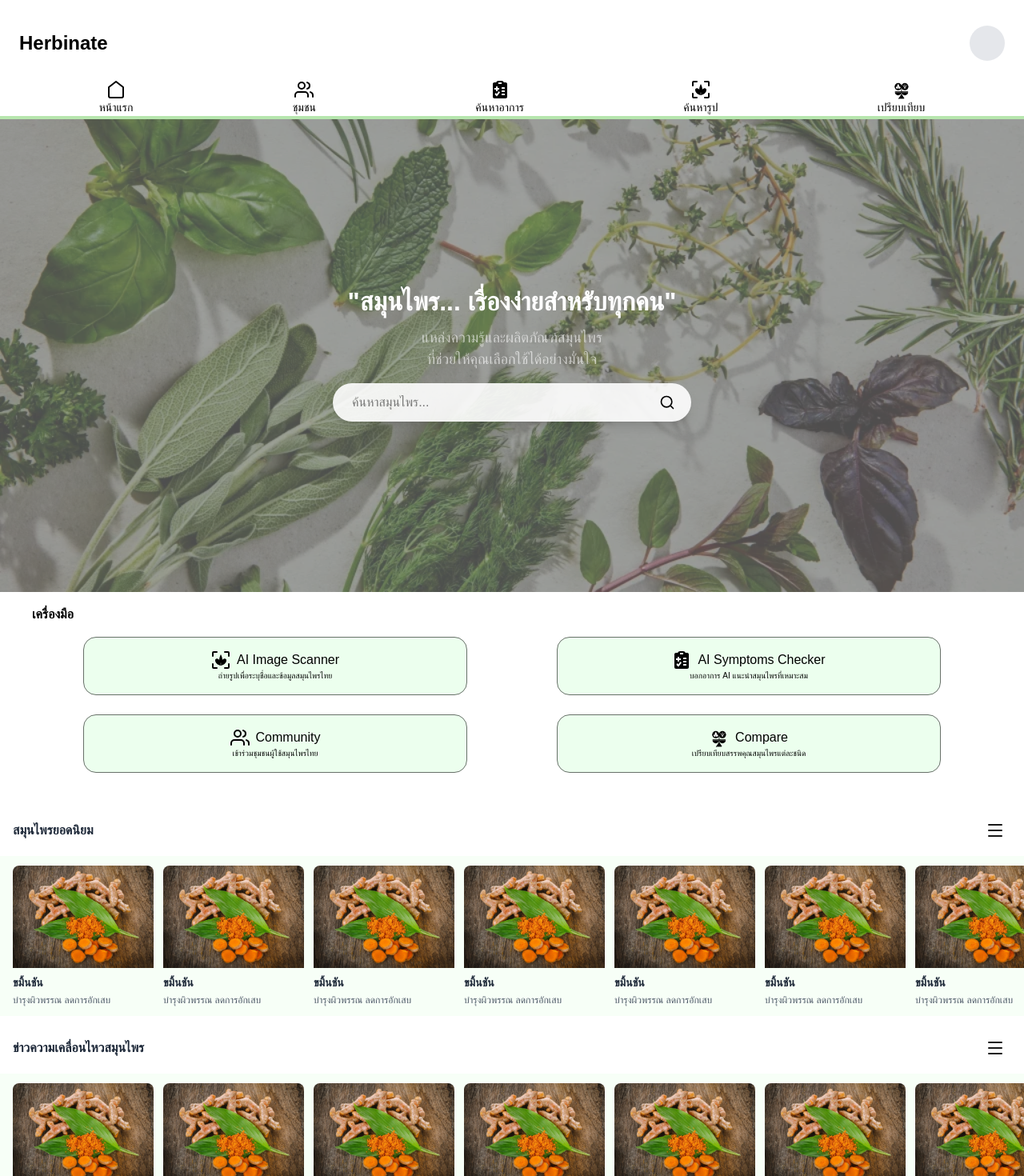
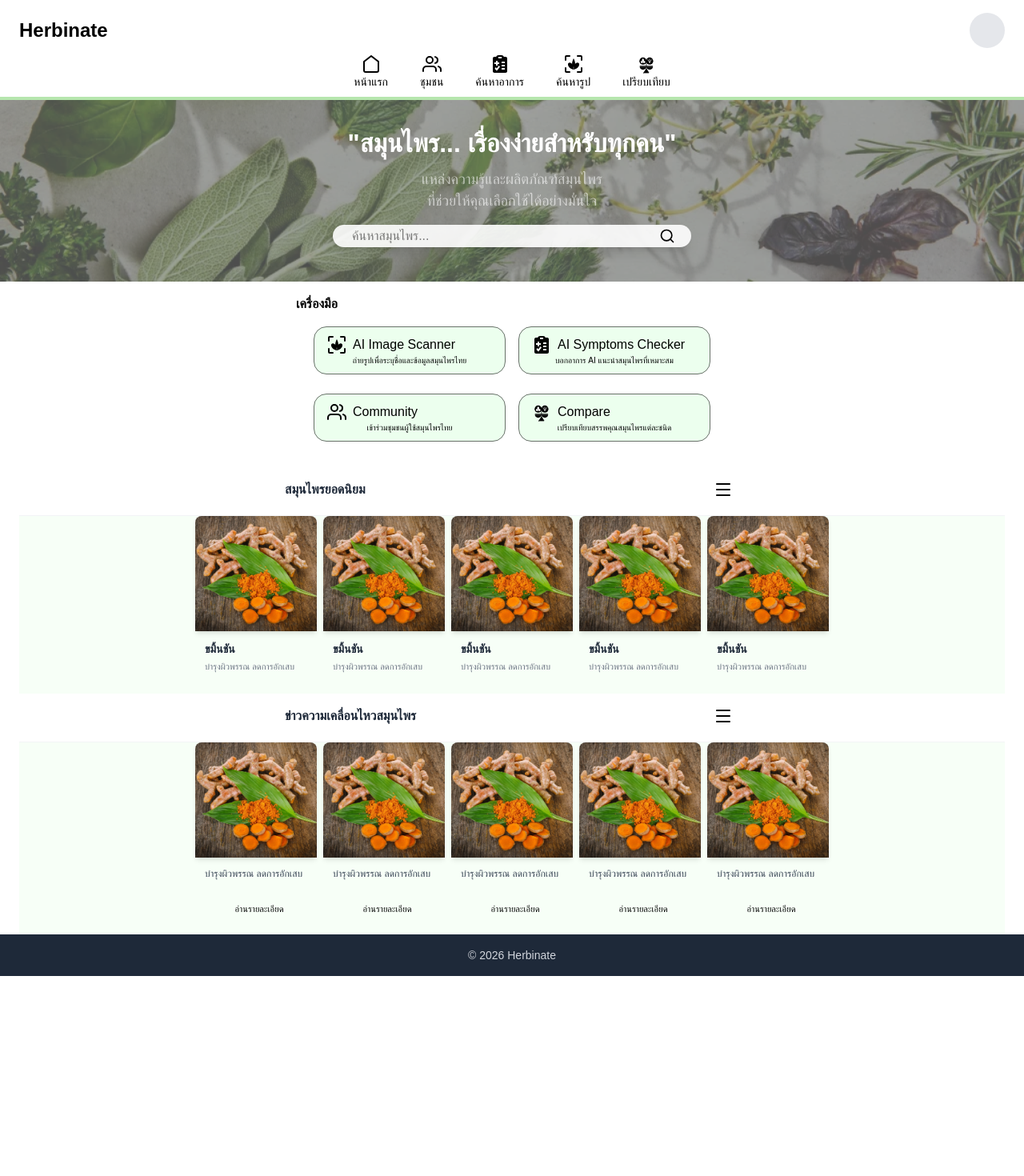
Before and after one commit to dpj6fraa/Herbinate, a Next.js app in the folder frontend/: page /homepage in a window 1280 px wide. Shown: the top 1470 px of the page at 80% size. After the commit the page ends 1220 px from the top, so only its background shows below. Built offline with nearby package versions, Linux system fonts and the light colour scheme.

Commit message:
Modified HomePage 2

```diff
--- a/frontend/app/components/Nav.tsx
+++ b/frontend/app/components/Nav.tsx
@@ -4,7 +4,7 @@ import Link from "next/link";
 
 export default function Nav() {
     return (
-        <nav className="flex flex-col text-[24px] sm:pt-8 px-6 fixed top-0 w-full z-50 bg-white  border-b-4 border-b-[#97DB8B]">
+        <nav className="flex flex-col text-[24px] sm:pt-8 px-6 fixed top-0 w-full z-50 bg-white border-b-4 border-b-[#97DB8B] md:pt-4 ">
             <div className="flex justify-between items-center">
                 <h1 className="font-black text-black">Herbinate</h1>
                 <div>
@@ -12,9 +12,9 @@ export default function Nav() {
                 </div>
             </div>
 
-            <div className="flex justify-around">
+            <div className="flex justify-around md:justify-center gap-10 pb-2">
 
-                <div className="flex flex-col items-center mt-6 cursor-pointer">
+                <div className="flex flex-col items-center mt-2 cursor-pointer">
                     <Link href="" className="flex flex-col items-center cursor-pointer">
                         <svg width="24" height="24" viewBox="0 0 24 24" fill="none" stroke="black" strokeWidth="2" strokeLinecap="round" strokeLinejoin="round">
                             <path d="M3 9l9-7 9 7v11a2 2 0 0 1-2 2H5a2 2 0 0 1-2-2z"></path>
@@ -23,7 +23,7 @@ export default function Nav() {
                     </Link>
                 </div>
 
-                <div className="flex flex-col items-center mt-6 cursor-pointer">
+                <div className="flex flex-col items-center mt-2 cursor-pointer">
                     <Link href="" className="flex flex-col items-center cursor-pointer">
                         <svg width="24" height="24" viewBox="0 0 24 24" fill="none" stroke="black" strokeWidth="2" strokeLinecap="round" strokeLinejoin="round">
                             <path d="M17 21v-2a4 4 0 0 0-4-4H5a4 4 0 0 0-4 4v2"></path>
@@ -35,7 +35,7 @@ export default function Nav() {
                     </Link>
                 </div>
 
-                <div className="flex flex-col items-center mt-6 cursor-pointer">
+                <div className="flex flex-col items-center mt-2 cursor-pointer">
                     <Link href="" className="flex flex-col items-center cursor-pointer">
 
                         <svg width="24" height="24" viewBox="0 0 24 24" fill="none" xmlns="http://www.w3.org/2000/svg">
@@ -55,7 +55,7 @@ export default function Nav() {
                     </Link>
                 </div>
 
-                <div className="flex flex-col items-center mt-6 cursor-pointer">
+                <div className="flex flex-col items-center mt-2 cursor-pointer">
                     <Link href="" className="flex flex-col items-center cursor-pointer">
                         <svg
                             width="24"
@@ -86,7 +86,7 @@ export default function Nav() {
                 </div>
 
 
-                <div className="flex flex-col items-center mt-6 cursor-pointer">
+                <div className="flex flex-col items-center mt-2 cursor-pointer">
                     <Link href="" className="flex flex-col items-center cursor-pointer">
                         <svg width="24" height="24" viewBox="0 0 400 450" fill="none" xmlns="http://www.w3.org/2000/svg">
                             <g transform="scale(1.2) translate(-35, -20)">
--- a/frontend/app/components/forhomepage/HerbsNews.tsx
+++ b/frontend/app/components/forhomepage/HerbsNews.tsx
@@ -10,35 +10,47 @@ interface HerbsItem {
 }
 
 export default function HerbsNews({ data }: { data: HerbsItem[] }) {
+  const limitedNews = data;
+
   return (
-    <>
-      <div className="bg-white mt-2 sticky top-14.25] z-10">
-        <div className="px-4 py-3 flex items-center justify-between">
-          <h2 className="text-lg font-semibold text-gray-800 text-[16px]">
+    <div className="w-full bg-white sm:px-6 mt-2">
+      <div className="sticky top-0 z-20 bg-white border-b border-gray-100">
+        <div className="max-w-150 mx-auto px-4 pb-3 flex items-center justify-between">
+          <h2 className="text-[16px] font-semibold text-gray-800">
             ข่าวความเคลื่อนไหวสมุนไพร
           </h2>
-          <button className="p-2">
-            <Menu className="w-6 h-6" />
+          <button className="p-2 hover:bg-gray-100 rounded-full transition-colors">
+            <Menu className="w-6 h-6 text-black" />
           </button>
         </div>
       </div>
 
-      <div className="bg-white pb-6">
-        <div className="overflow-x-auto scrollbar-hide">
-          <div className="flex gap-3 px-4 py-3 bg-[#F7FFF7]" style={{ width: "max-content" }}>
-            {data?.map((item) => (
-              <div key={item.id} className="shrink-0 w-44 bg-[##F7FFF7]">
-                <div className="bg-[##F7FFF7] bg-red rounded-lg overflow-hidden">
+      <div className="bg-[#F7FFF7]">
+        <div className="max-w-200 mx-auto">
+          <div className="overflow-x-auto scrollbar-hide snap-x snap-mandatory">
+            <div className="flex px-4 pb-6" style={{ width: "max-content" }}>
+              {limitedNews?.map((item) => (
+                <div
+                  key={item.id}
+                  className="shrink-0 w-40 snap-start"
+                >
+                  <div className="flex flex-col items-center text-center">
+                    <div className="w-38 h-36 rounded-t-lg overflow-hidden shadow-md bg-white">
                       <img
                         src={item.src}
                         alt={item.name}
-                    className="w-44 h-32 object-cover"
+                        className="w-full h-full object-cover"
                       />
-                  <div className="pt-2">
-                    <p className="text-xs text-gray-600 mt-1 line-clamp-2 mb-4">
+                    </div>
+
+                    <div className="pt-3 w-full text-left px-2">
+                      <p className="text-[12px] text-gray-700 line-clamp-2 leading-snug h-9 pl-2">
                         {item.description}
                       </p>
-                    <p className="text-xs text-center text-gray-600">อ่านรายละเอียด</p>
+
+                      <p className="text-[11px] text-black text-center font-medium mt-2 cursor-pointer hover:underline pl-2">
+                        อ่านรายละเอียด
+                      </p>
                     </div>
                   </div>
                 </div>
@@ -46,6 +58,7 @@ export default function HerbsNews({ data }: { data: HerbsItem[] }) {
             </div>
           </div>
         </div>
-    </>
+      </div>
+    </div>
   );
 }
--- a/frontend/app/components/forhomepage/PopularHerbs.tsx
+++ b/frontend/app/components/forhomepage/PopularHerbs.tsx
@@ -10,35 +10,43 @@ interface HerbsItem {
 }
 
 export default function PopularHerbs({ data }: { data: HerbsItem[] }) {
+  const limitedData = data;
+
   return (
-    <>
-      <div className="bg-white sticky top-14.25 z-10">
-        <div className="px-4 py-3 flex items-center justify-between">
-          <h2 className="text-lg font-semibold text-gray-800 text-[16px]">
+    <div className="w-full bg-white sm:px-6">
+      <div className="sticky top-0 z-20 bg-white border-b border-gray-100">
+        <div className="max-w-150 mx-auto px-4 pb-3 flex items-center justify-between">
+          <h2 className="text-[16px] font-semibold text-gray-800">
             สมุนไพรยอดนิยม
           </h2>
-          <button className="p-2">
-            <Menu className="w-6 h-6" />
+          <button className="p-2 hover:bg-gray-100 rounded-full transition-colors">
+            <Menu className="w-6 h-6 text-black" />
           </button>
         </div>
       </div>
 
-      <div className="bg-white ">
-        <div className="overflow-x-auto scrollbar-hide">
-          <div className="flex gap-3 px-4 py-3   bg-[#F7FFF7]" style={{ width: "max-content" }}>
-            {data?.map((item) => (
-              <div key={item.id} className="shrink-0 w-44 bg-[##F7FFF7]">
-                <div className="bg-[##F7FFF7] rounded-lg overflow-hidden">
+      <div className="bg-[#F7FFF7]">
+        <div className="max-w-200  mx-auto">
+          <div className="overflow-x-auto scrollbar-hide snap-x snap-mandatory">
+            <div className="flex px-4 pb-6" style={{ width: "max-content" }}>
+              {limitedData?.map((item) => (
+                <div
+                  key={item.id}
+                  className="shrink-0 w-40 snap-start"
+                >
+                  <div className="flex flex-col items-center text-center">
+                    <div className="w-38 h-36 rounded-t-lg overflow-hidden shadow-md bg-white">
                       <img
                         src={item.src}
                         alt={item.name}
-                    className="w-44 h-32 object-cover"
+                        className="w-full h-full object-cover"
                       />
-                  <div className="pt-2">
-                    <h3 className="font-semibold text-sm text-gray-800 line-clamp-2">
+                    </div>
+                    <div className="pt-3 w-full text-left px-2">
+                      <h3 className="font-semibold text-sm text-gray-800 line-clamp-1 pl-2">
                         {item.name}
                       </h3>
-                    <p className="text-xs text-gray-600 mt-1 line-clamp-2">
+                      <p className="text-[11px] text-gray-500 mt-1 line-clamp-2 leading-relaxed pl-2">
                         {item.description}
                       </p>
                     </div>
@@ -48,6 +56,7 @@ export default function PopularHerbs({ data }: { data: HerbsItem[] }) {
             </div>
           </div>
         </div>
-    </>
+      </div>
+    </div>
   );
 }
--- a/frontend/app/components/forhomepage/SearchBar.tsx
+++ b/frontend/app/components/forhomepage/SearchBar.tsx
@@ -5,7 +5,7 @@ import Image from "next/image";
 export default function SearchBar() {
     return (
         <div>
-            <div className="relative w-full flex flex-col items-center justify-center text-white overflow-hidden sm:h-75 md:h-100 lg:h-150">
+            <div className="relative w-full flex flex-col items-center justify-center text-white overflow-hidden sm:h-75 md:h-60">
                 <Image
                     src="/images/herbs.webp"
                     alt="Herbinate Background"
@@ -22,7 +22,7 @@ export default function SearchBar() {
                         <input
                             type="text"
                             placeholder="ค้นหาสมุนไพร..."
-                            className="w-full py-3 px-6 rounded-full text-black bg-white/90 focus:outline-none shadow-lg"
+                            className="w-full py-0.5 px-6 rounded-full text-black bg-white/90 focus:outline-none shadow-lg"
                         />
                         <span className="absolute right-5 top-1/2 -translate-y-1/2 text-gray-400">
                             <svg
--- a/frontend/app/components/forhomepage/Tools.tsx
+++ b/frontend/app/components/forhomepage/Tools.tsx
@@ -2,13 +2,16 @@
 
 export default function tools() {
     return (
-        <div className="px-4 pt-4 bg-white">
-            <h1 className="text-[16px] font-bold md:ml-6 text-black">เครื่องมือ</h1>
-            <div className="grid grid-cols-2 grid-rows-2 place-items-center p-4 mx-4 md:place-items-center">
+        <div className="px-4 pt-4 bg-white md:w-full flex flex-col justify-center items-center">
+            <div className="md:w-135 text-start ">
+                <h1 className="text-[16px] font-bold sm:text-black  md:text-start">เครื่องมือ</h1>
+            </div>
+            <div className="grid place-items-center">
 
-                <div className="flex flex-col justify-center border border-[#687069] p-4 rounded-2xl bg-[#ECFFEE] sm:w-60 mb-6 md:w-150 lg:w-120">
+                <div className="grid grid-cols-2 grid-rows-2 place-items-center p-4 mx-4 md:w-fit">
+                    <div className="flex flex-col justify-center border border-[#687069] p-4 rounded-2xl bg-[#ECFFEE] sm:w-60 mb-6 md:w-60 h-15 mx-2">
 
-                    <div className="flex justify-center">
+                        <div className="flex justify-start mt-4">
                             <svg
                                 width="24"
                                 height="24"
@@ -35,12 +38,12 @@ export default function tools() {
                             </svg>
                             <h2 className="text-[16px] ml-2 text-black font-medium">AI Image Scanner</h2>
                         </div>
-                    <label className="text-[10px] text-center text-black font-medium">ถ่ายรูปเพื่อระบุชื่อและข้อมูลสมุนไพรไทย</label>
+                        <label className="text-[10px] text-center text-black font-medium mb-4">ถ่ายรูปเพื่อระบุชื่อและข้อมูลสมุนไพรไทย</label>
                     </div>
 
-                <div className="flex flex-col justify-center border border-[#687069] p-4 rounded-2xl bg-[#ECFFEE] sm:w-60 mb-6 md:w-150 lg:w-120">
+                    <div className="flex flex-col justify-center border border-[#687069] p-4 rounded-2xl bg-[#ECFFEE] sm:w-60 mb-6 md:w-60 h-15 mx-2">
 
-                    <div className="flex justify-center">
+                        <div className="flex justify-start mt-4">
                             <svg width="24" height="24" viewBox="0 0 24 24" fill="none" xmlns="http://www.w3.org/2000/svg">
                                 <path d="M19 3H16.82C16.4 1.84 15.3 1 14 1H10C8.7 1 7.6 1.84 7.18 3H5C3.9 3 3 3.9 3 5V21C3 22.1 3.9 23 5 23H19C20.1 23 21 22.1 21 21V5C21 3.9 20.1 3 19 3Z" fill="black" />
 
@@ -56,12 +59,12 @@ export default function tools() {
                             </svg>
                             <h2 className="text-[16px] ml-2 text-black font-medium">AI Symptoms Checker</h2>
                         </div>
-                    <label className="text-[10px] text-center text-black font-medium">บอกอาการ AI แนะนำสมุนไพรที่เหมาะสม</label>
+                        <label className="text-[10px] text-center text-black font-medium mb-4">บอกอาการ AI แนะนำสมุนไพรที่เหมาะสม</label>
                     </div>
 
-                <div className="flex flex-col justify-center border border-[#687069] p-4 rounded-2xl bg-[#ECFFEE] sm:w-60 mb-6 md:w-150 lg:w-120">
+                    <div className="flex flex-col justify-center border border-[#687069] p-4 rounded-2xl bg-[#ECFFEE] sm:w-60 mb-6 md:w-60 h-15 mx-2">
 
-                    <div className="flex justify-center">
+                        <div className="flex justify-start mt-4">
                             <svg width="24" height="24" viewBox="0 0 24 24" fill="none" stroke="black" strokeWidth="2" strokeLinecap="round" strokeLinejoin="round">
                                 <path d="M17 21v-2a4 4 0 0 0-4-4H5a4 4 0 0 0-4 4v2"></path>
                                 <circle cx="9" cy="7" r="4"></circle>
@@ -70,12 +73,12 @@ export default function tools() {
                             </svg>
                             <h2 className="text-[16px] ml-2 text-black font-medium">Community</h2>
                         </div>
-                    <label className="text-[10px] text-center text-black font-medium">เข้าร่วมชุมชนผู้ใช้สมุนไพรไทย</label>
+                        <label className="text-[10px] text-center text-black font-medium mb-4">เข้าร่วมชุมชนผู้ใช้สมุนไพรไทย</label>
                     </div>
 
-                <div className="flex flex-col justify-center border border-[#687069] p-4 rounded-2xl bg-[#ECFFEE] sm:w-60 mb-6 md:w-150 lg:w-120">
+                    <div className="flex flex-col justify-center border border-[#687069] p-4 rounded-2xl bg-[#ECFFEE] sm:w-60 mb-6 md:w-60 h-15 mx-2">
 
-                    <div className="flex justify-center ">
+                        <div className="flex justify-start mt-4">
                             <svg width="24" height="24" viewBox="0 0 400 450" fill="none" xmlns="http://www.w3.org/2000/svg">
                                 <g transform="scale(1.2) translate(-35, -20)">
 
@@ -98,9 +101,10 @@ export default function tools() {
                             </svg>
                             <h2 className="text-[16px] ml-2 text-black font-medium">Compare</h2>
                         </div>
-                    <label className="text-[10px] text-center text-black font-medium">เปรียบเทียบสรรพคุณสมุนไพรแต่ละชนิด</label>
+                        <label className="text-[10px] text-center text-black font-medium mb-4">เปรียบเทียบสรรพคุณสมุนไพรแต่ละชนิด</label>
                     </div>
 
+                </div>
             </div>
 
         </div>
--- a/frontend/app/homepage/page.tsx
+++ b/frontend/app/homepage/page.tsx
@@ -9,7 +9,7 @@ import NewsList from "../constants/NewsList";
 
 export default function Home() {
     return (
-        <main className="min-h-screen flex flex-col pt-35 lg:pt-full bg-white">
+        <main className="min-h-screen flex flex-col pt-20 md:pt-28 w-full lg:pt-full bg-white">
             <Nav />
 
             <section className="flex-1">
```
Lines whose indentation alone changed are shown as unchanged.
